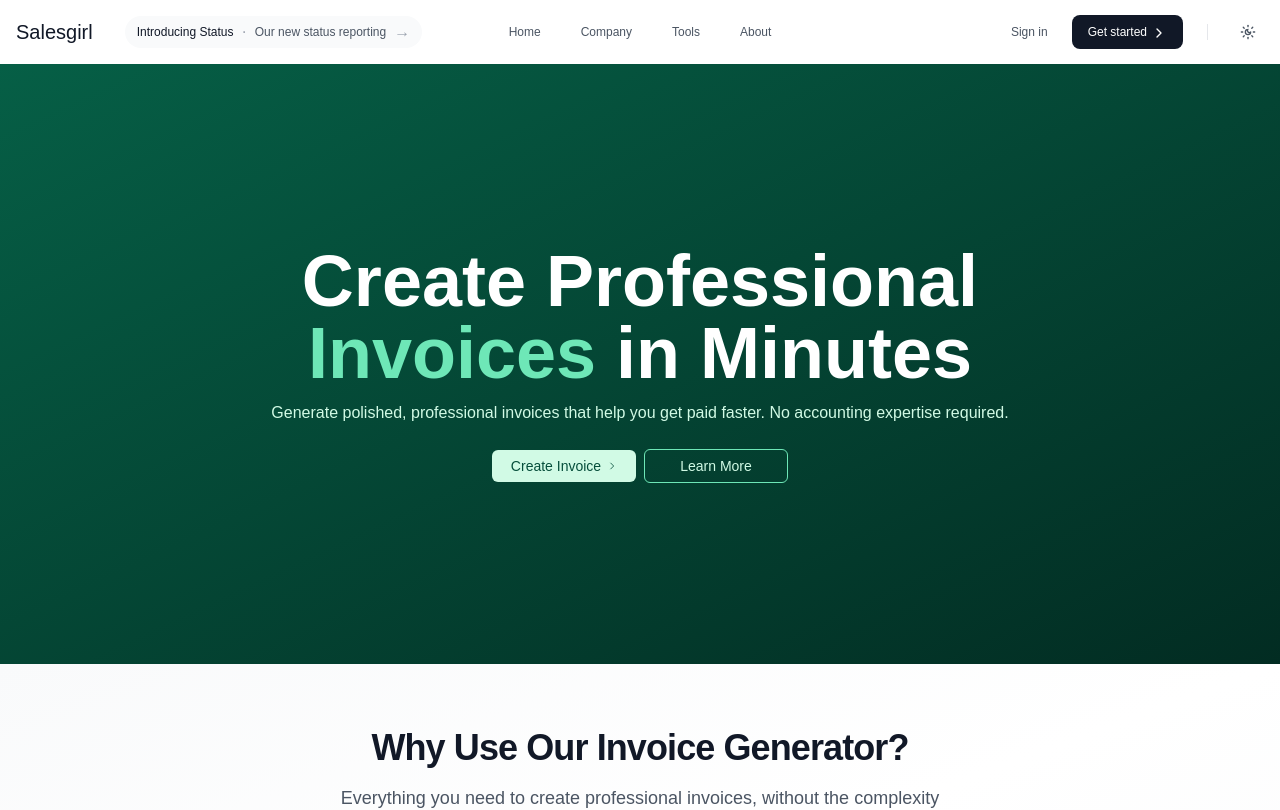
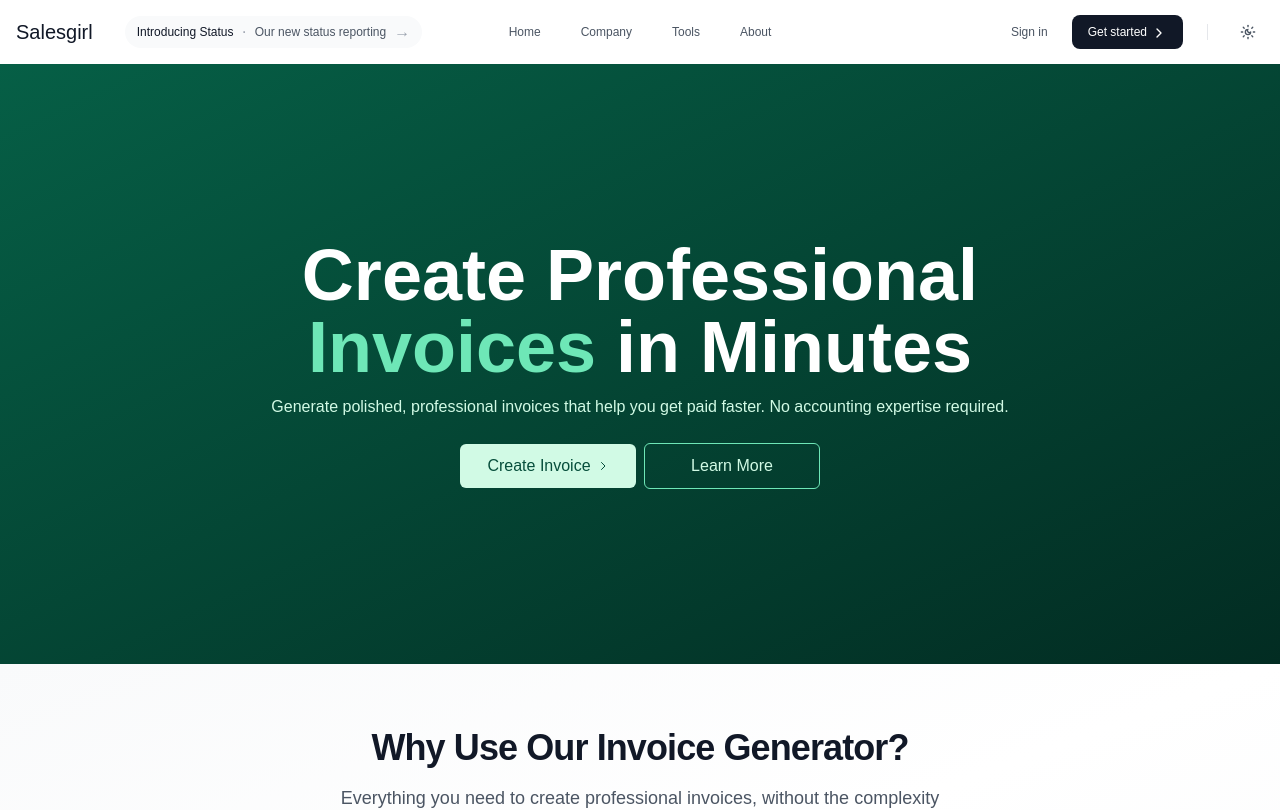
Before and after one commit to nanayawdev/salesgirl, a React (Vite) app: page / in a window 1280 px wide. Shown: the top 810 px of the page. Built offline with nearby package versions, Linux system fonts and the light colour scheme.

Commit message:
Refactor HeroSection component for improved responsiveness and button styles
- Updated button sizes and padding for better usability across devices.
- Enhanced button hover effects for a more consistent user experience.
- Adjusted icon sizes to maintain visual consistency in flex layout.

```diff
--- a/src/components/HeroSection/HeroSection.jsx
+++ b/src/components/HeroSection/HeroSection.jsx
@@ -22,11 +22,11 @@ const HeroSection = () => {
         <div className="flex flex-col sm:flex-row gap-2 justify-center items-center">
           <Link
             to="/create-invoice"
-            className="w-32 sm:w-36 bg-emerald-100 text-emerald-900 px-2 py-1.5 rounded-md text-sm font-medium hover:bg-emerald-200 transition-colors flex items-center justify-center"
+            className="w-32 sm:w-36 lg:w-44 bg-emerald-100 text-emerald-900 px-2 py-1.5 lg:px-4 lg:py-2.5 rounded-md text-sm lg:text-base font-medium hover:bg-emerald-200 transition-colors flex items-center justify-center"
           >
             Create Invoice
             <svg
-              className="w-2.5 h-2.5 ml-1.5"
+              className="w-2.5 h-2.5 lg:w-3 lg:h-3 ml-1.5"
               fill="none"
               stroke="currentColor"
               viewBox="0 0 24 24"
@@ -42,7 +42,7 @@ const HeroSection = () => {
 
           <button
             onClick={scrollToSteps}
-            className="w-32 sm:w-36 border border-emerald-300 text-emerald-100 px-2 py-1.5 rounded-md text-sm font-medium hover:bg-emerald-800/30 transition-colors"
+            className="w-32 sm:w-36 lg:w-44 border border-emerald-300 text-emerald-100 px-2 py-1.5 lg:px-4 lg:py-2.5 rounded-md text-sm lg:text-base font-medium hover:bg-emerald-800/30 transition-colors"
           >
             Learn More
           </button>
```
